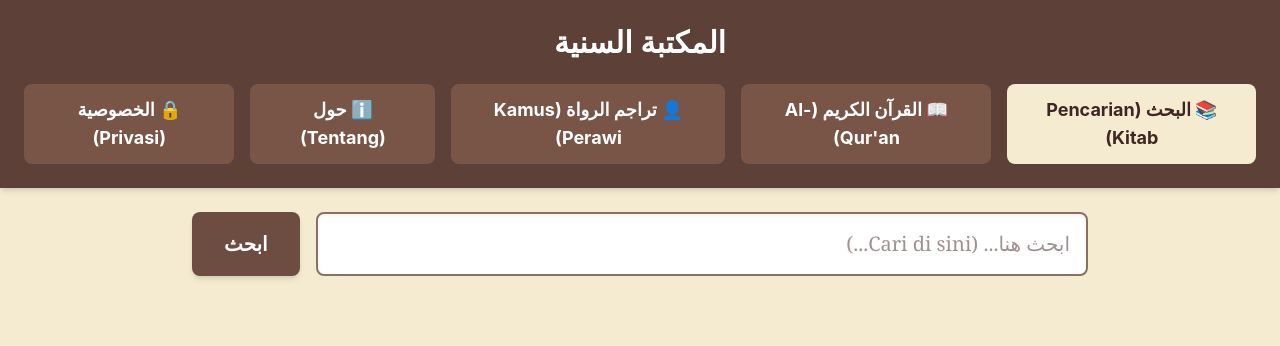
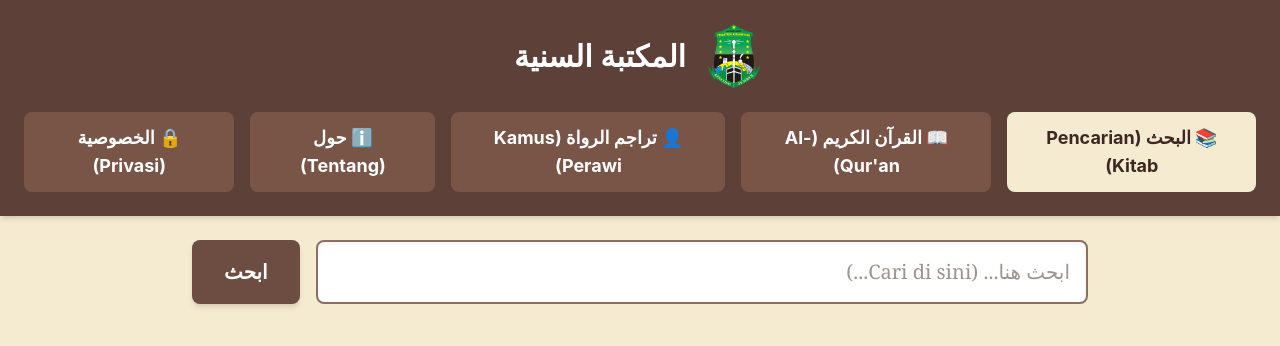
Before and after one commit to danbelajardanbelajar-blip/books.quizb.my.id, a React (Vite) app: page / in a window 1280 px wide. Shown: the top 346 px of the page. Built offline with nearby package versions, Linux system fonts and the light colour scheme.

Commit message:
Add logo and set as favicon

```diff
--- a/index.html
+++ b/index.html
@@ -2,7 +2,7 @@
 <html lang="en">
   <head>
     <meta charset="UTF-8" />
-    <link rel="icon" type="image/svg+xml" href="/favicon.svg" />
+    <link rel="icon" type="image/png" href="/logo.png" />
     <meta name="viewport" content="width=device-width, initial-scale=1.0" />
     <title>المكتبة السنية</title>
   </head>
--- a/src/App.tsx
+++ b/src/App.tsx
@@ -88,7 +88,10 @@ function App() {
   return (
     <div className="min-h-screen bg-[#f4ebd0] text-[#3e2723] font-serif" dir="rtl">
       <header className="bg-[#5d4037] text-white p-4 md:p-6 shadow-md">
-        <h1 className="text-2xl md:text-3xl font-bold text-center">المكتبة السنية</h1>
+        <div className="flex justify-center items-center gap-3 md:gap-4">
+          <img src="/logo.png" alt="Logo Pesantren Assunniyyah" className="w-12 h-12 md:w-16 md:h-16 object-contain" />
+          <h1 className="text-2xl md:text-3xl font-bold">المكتبة السنية</h1>
+        </div>
         <div className="flex flex-col md:flex-row justify-center gap-2 md:gap-4 mt-4 md:mt-6 font-sans">
           <button
             onClick={() => setActiveTab('search')}
```
Also changed, not shown: public/logo.png (added), 5 other files (tests, documents, lock files or other folders).
